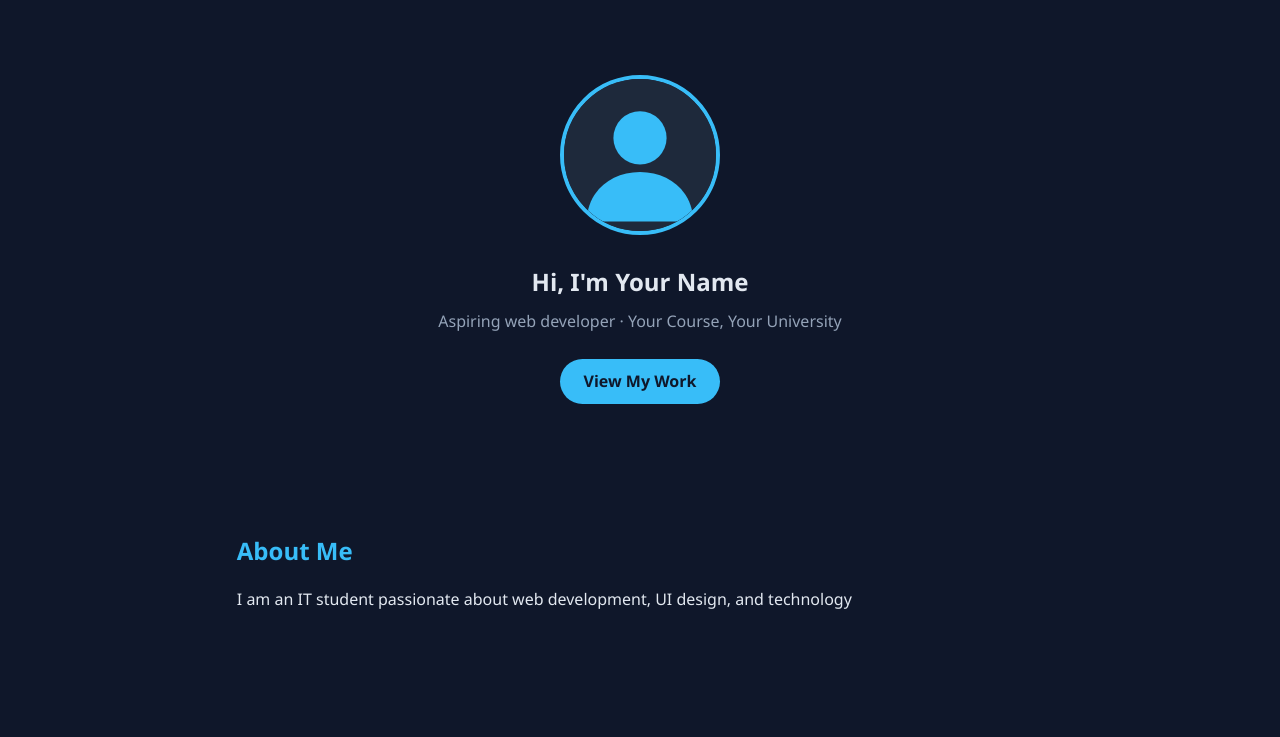
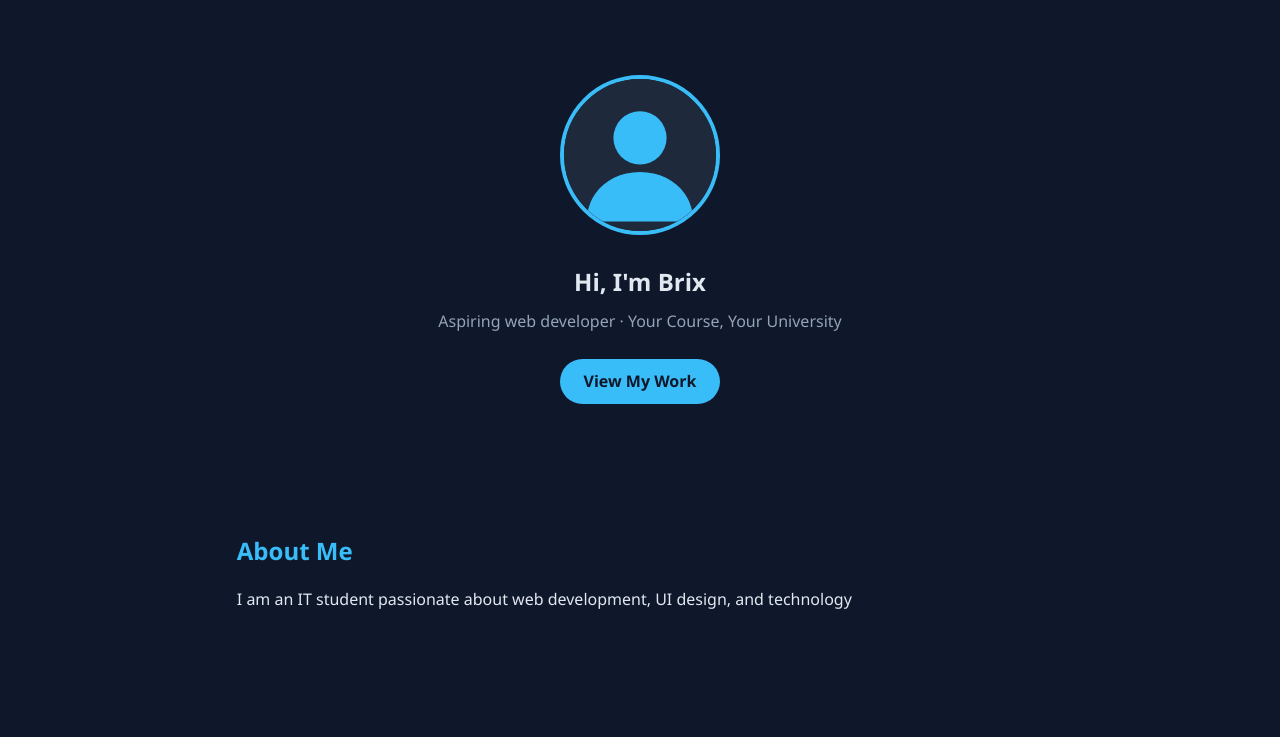
Before and after one commit to Mathew-tect/Brutas-project-1, a plain HTML site: page index.html in a window 1280 px wide. Shown: the part 62-799 px from the top of the page. Drawn offline with Linux system fonts and the light colour scheme.

Commit message:
Update index.html

```diff
--- a/index.html
+++ b/index.html
@@ -21,7 +21,7 @@
   <main>
     <section id="home" class="hero">
       <img src="assets/profile.svg" alt="Profile picture of Your Name" class="avatar">
-      <h1>Hi, I'm Your Name</h1>
+      <h1>Hi, I'm Brix</h1>
       <p class="tagline">Aspiring web developer &middot; Your Course, Your University</p>
       <a href="#projects" class="btn">View My Work</a>
     </section>
```
